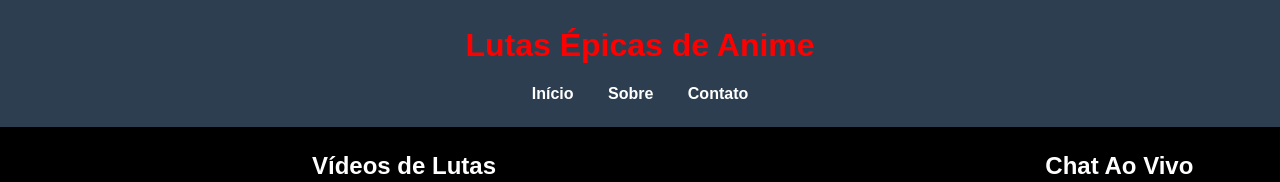
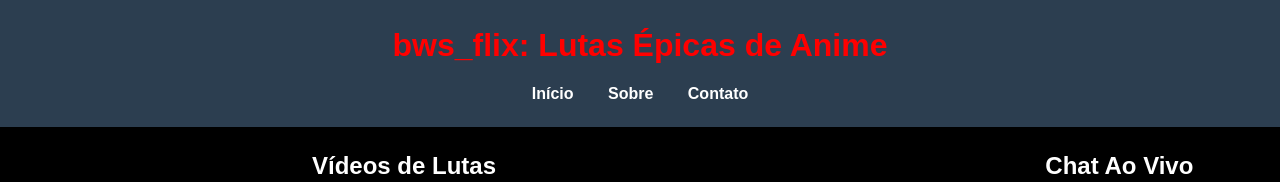
Before and after one commit to Hax22/SimasTurbo, a plain HTML site: page index.html in a window 1280 px wide. Shown: the top 182 px of the page. Drawn offline with Linux system fonts and the light colour scheme.

Commit message:
Update index.html

```diff
--- a/index.html
+++ b/index.html
@@ -3,12 +3,12 @@
 <head>
     <meta charset="UTF-8">
     <meta name="viewport" content="width=device-width, initial-scale=1.0">
-    <title>Lutas Épicas de Anime</title>
+    <title>bws_flix-Lutas Épicas de Anime</title>
     <link rel="stylesheet" href="style.css">
 </head>
 <body>
     <header>
-        <h1>Lutas Épicas de Anime</h1>
+        <h1>bws_flix: Lutas Épicas de Anime</h1>
         <nav>
             <ul>
                 <li><a href="#">Início</a></li>
```
